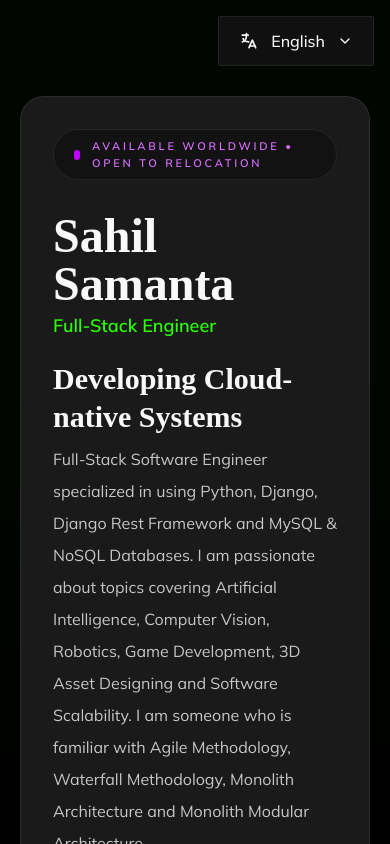
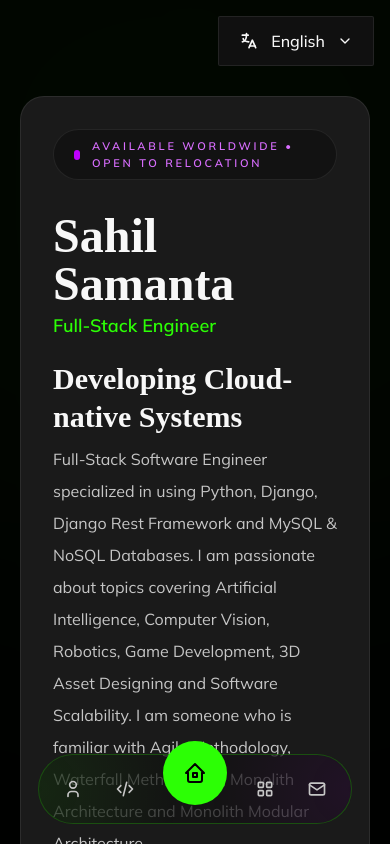
Before and after one commit to sahilsamanta5/sahil_samanta_resume, a Next.js app: page / in a window 390 px wide. Shown: the top 844 px of the page. Built offline with nearby package versions, Linux system fonts and the light colour scheme; a web font is replaced by a local one.

Commit message:
added mobile navigation

```diff
--- a/src/app/page.tsx
+++ b/src/app/page.tsx
@@ -8,6 +8,7 @@ import ProfileTabs from "../components/profile";
 import ShowcaseSection from "../components/projects";
 import ContactSection from "../components/ContactSection";
 import LanguageSwitcher from "../components/LanguageSwitcher";
+import MobileHeader from "../components/layout/MobileHeader";
 
 export default function Home() {
 
@@ -16,6 +17,7 @@ export default function Home() {
         <div className="flex min-h-screen bg-[var(--background)] text-[var(--foreground)]">
 
             <Sidebar />
+            <MobileHeader />
 
             <main className="flex-1">
 
--- /dev/null
+++ b/src/components/layout/MobileHeader.tsx
@@ -0,0 +1,180 @@
+"use client";
+
+import { useEffect, useMemo, useState } from "react";
+import { useLanguage } from "@/src/context/LanguageContext";
+
+export default function MobileHeader() {
+  const { translation } = useLanguage();
+
+  const navItems = useMemo(
+    () => translation.header.nav[0].items,
+    [translation]
+  );
+
+  const leftItems = navItems.slice(1, 3);
+  const homeItem = navItems[0];
+  const rightItems = navItems.slice(3);
+
+  const [active, setActive] = useState("#home");
+
+  useEffect(() => {
+    const handleScroll = () => {
+      let current = "#home";
+
+      navItems.forEach((item) => {
+        const section = document.querySelector(item.href) as HTMLElement;
+
+        if (!section) return;
+
+        const top = section.offsetTop - 120;
+
+        if (window.scrollY >= top) {
+          current = item.href;
+        }
+      });
+
+      setActive((prev) => (prev === current ? prev : current));
+    };
+
+    handleScroll();
+
+    window.addEventListener("scroll", handleScroll, {
+      passive: true,
+    });
+
+    return () => window.removeEventListener("scroll", handleScroll);
+  }, [navItems]);
+
+  const handleClick = (href: string) => {
+    const section = document.querySelector(href) as HTMLElement;
+
+    if (!section) return;
+
+    window.scrollTo({
+      top: section.offsetTop - 40,
+      behavior: "smooth",
+    });
+  };
+
+  const renderButton = (
+    item: (typeof navItems)[number],
+    isHome = false
+  ) => {
+    const Icon = item.icon;
+    const isActive = active === item.href;
+
+    return (
+      <button
+        key={item.href}
+        onClick={() => handleClick(item.href)}
+        aria-label={item.title}
+        className={`group relative flex items-center justify-center transition-all duration-300
+        ${
+          isHome
+            ? `
+              -mt-8
+              mx-2
+              h-16
+              w-16
+              rounded-full
+              bg-[var(--accent-primary)]
+              text-[var(--background)]
+              shadow-[var(--shadow-glow-green)]
+              ${
+                isActive
+                  ? "ring-2 ring-[var(--accent-secondary)]"
+                  : ""
+              }
+            `
+            : `
+              h-11
+              w-11
+              rounded-full
+              ${
+                isActive
+                  ? `
+                    bg-[var(--bg-hover)]
+                    text-[var(--accent-primary)]
+                  `
+                  : `
+                    text-[var(--text-muted)]
+                    hover:bg-[var(--bg-hover)]
+                    hover:text-[var(--accent-primary)]
+                  `
+              }
+            `
+        }`}
+      >
+        <Icon
+          className={`transition-transform duration-300 ${
+            isHome ? "text-2xl" : "text-xl"
+          } group-hover:scale-110`}
+        />
+
+        {!isHome && isActive && (
+          <span
+            className="
+              absolute
+              -bottom-1
+              h-1.5
+              w-1.5
+              rounded-full
+              bg-[var(--accent-primary)]
+              shadow-[var(--shadow-glow-green)]
+            "
+          />
+        )}
+      </button>
+    );
+  };
+
+  return (
+    <nav
+      className="
+        fixed
+        bottom-5
+        left-1/2
+        z-[999]
+        -translate-x-1/2
+        xl:hidden
+      "
+    >
+      <div
+        className="
+          relative
+          flex
+          items-center
+          gap-2
+          rounded-full
+          border
+          border-[var(--border-accent)]
+          bg-[var(--bg-glass)]
+          px-3
+          py-3
+          backdrop-blur-[var(--blur-lg)]
+          shadow-[var(--shadow-lg)]
+        "
+      >
+        <div
+          className="pointer-events-none absolute inset-0 rounded-full"
+          style={{
+            background: `
+              radial-gradient(circle at left,
+                rgba(44,255,5,.08),
+                transparent 45%),
+              radial-gradient(circle at right,
+                rgba(191,0,255,.08),
+                transparent 45%)
+            `,
+          }}
+        />
+
+        {leftItems.map((item) => renderButton(item))}
+
+        {renderButton(homeItem, true)}
+
+        {rightItems.map((item) => renderButton(item))}
+      </div>
+    </nav>
+  );
+}
```
